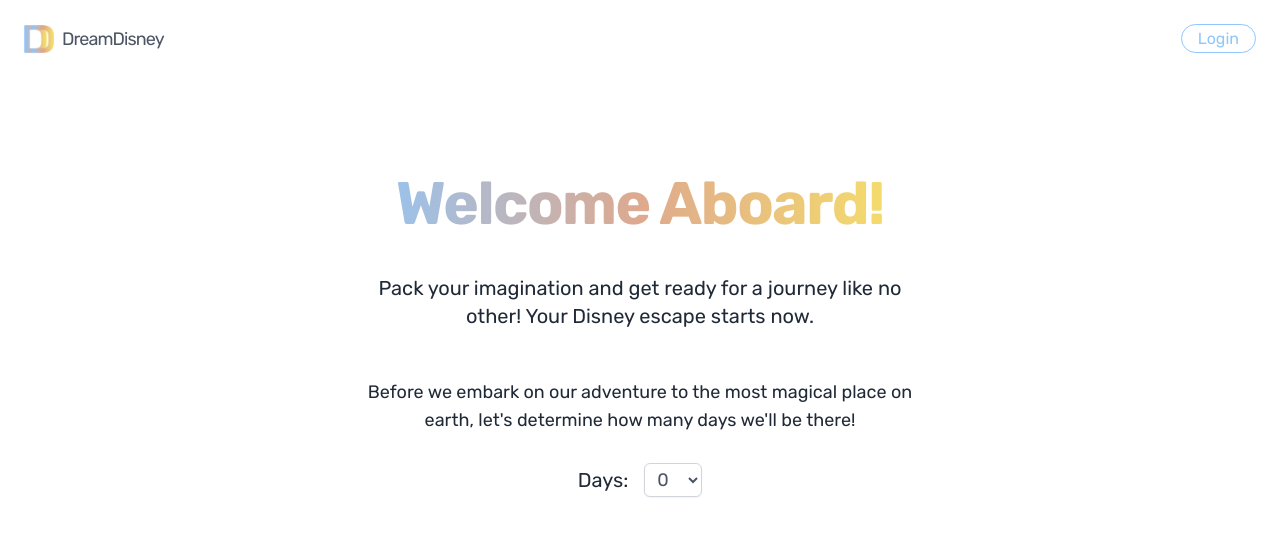
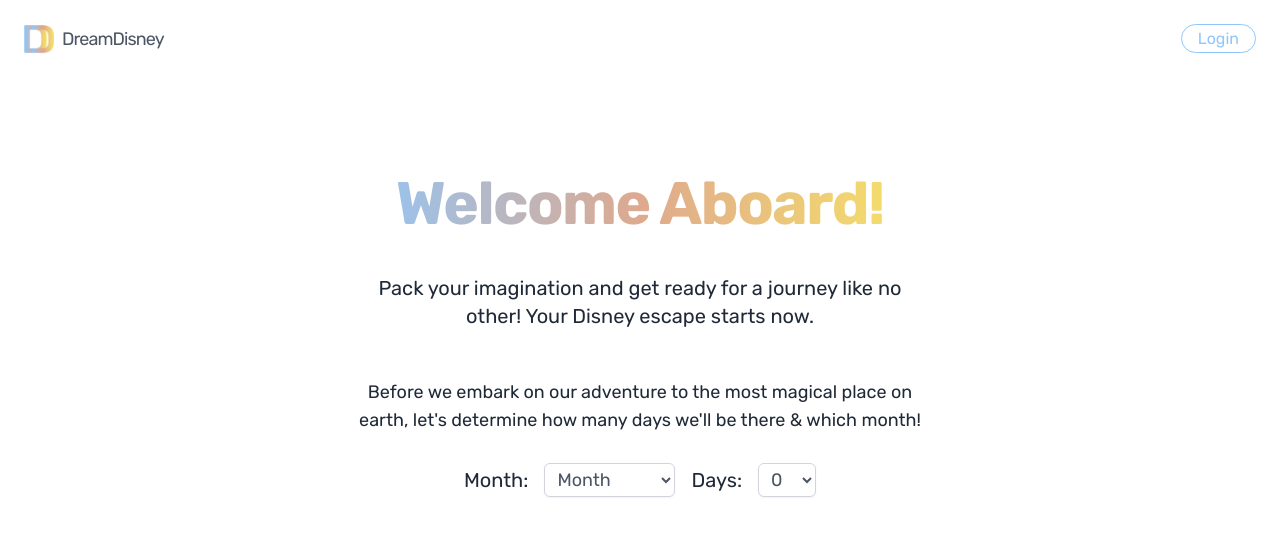
Before and after one commit to BrandonGormley/dreamdisneyai, a Next.js app: page /magic in a window 1280 px wide. Shown: the top 536 px of the page. Built offline with nearby package versions, Linux system fonts and the light colour scheme.

Commit message:
add month to day selector

```diff
--- a/src/app/components/ui/planner/DaysSelector.tsx
+++ b/src/app/components/ui/planner/DaysSelector.tsx
@@ -2,23 +2,59 @@ import React from 'react';
 
 interface DaysSelectorProps {
     daysSelected: String;
+    monthSelected: String;
     handleDaySelection: (event: React.ChangeEvent<HTMLSelectElement>) => void;
+    handleMonthSelection: (event: React.ChangeEvent<HTMLSelectElement>) => void;
     handleShowFamilySelector: () => void;
 }
 
 export default function DaysSelector({
     daysSelected,
+    monthSelected,
     handleDaySelection,
     handleShowFamilySelector,
+    handleMonthSelection,
 }: DaysSelectorProps) {
     return (
         <div className='flex flex-col items-center justify-center relative animate-fadeIn'>
             <p className='max-w-xl text-lg my-2 text-gray-800 text-center'>
                 Before we embark on our adventure to the most magical place on
-                earth, let's determine how many days we'll be there!
+                earth, let's determine how many days we'll be there & which
+                month!
             </p>
+
+            <div className='flex flex-row justify-center items-center'>
                 <div className='flex justify-center items-center py-4 text-gray-800'>
-                <p className='max-w-xl my-2 text-center mx-2 text-xl'>Days:</p>
+                    <p className='max-w-xl my-2 text-center mx-2 text-xl'>
+                        Month:
+                    </p>
+                    <select
+                        // @ts-ignore
+                        value={monthSelected}
+                        onChange={handleMonthSelection}
+                        name='month'
+                        id='month'
+                        className='mx-2 text-lg text-gray-600 px-2 py-1 bg-white border border-gray-300 rounded-md shadow-sm focus:outline-none focus:border-blue-500'
+                    >
+                        <option value='0'>Month</option>
+                        <option value='January'>January</option>
+                        <option value='February'>February</option>
+                        <option value='March'>March</option>
+                        <option value='April'>April</option>
+                        <option value='May'>May</option>
+                        <option value='June'>June</option>
+                        <option value='July'>July</option>
+                        <option value='August'>August</option>
+                        <option value='Sepetember'>September</option>
+                        <option value='October'>October</option>
+                        <option value='November'>November</option>
+                        <option value='December'>December</option>
+                    </select>
+                </div>{' '}
+                <div className='flex justify-center items-center py-4 text-gray-800'>
+                    <p className='max-w-xl my-2 text-center mx-2 text-xl'>
+                        Days:
+                    </p>
                     <select
                         // @ts-ignore
                         value={daysSelected}
@@ -40,9 +76,11 @@ export default function DaysSelector({
                         <option value='10'>10</option>
                     </select>
                 </div>
+            </div>
+
             {Number(daysSelected) > 0 && (
                 <div className='flex flex-col animate-fadeIn'>
-                    <p className='text-center mb-6 text-2xl text-gray-600'>{`${daysSelected} Days of Magic coming up!`}</p>
+                    <p className='text-center mb-6 text-2xl text-gray-600'>{`${daysSelected} Days of Magic coming up for your trip in ${monthSelected}!`}</p>
                     <button
                         onClick={handleShowFamilySelector}
                         className='transition bg-gradient-to-r text-center from-lightblue to-lightblue-dark text-white px-8 py-3 rounded-full hover:shadow-md hover:shadow-sand mx-auto w-full max-w-[200px]'
--- a/src/app/components/ui/planner/Planner.tsx
+++ b/src/app/components/ui/planner/Planner.tsx
@@ -5,6 +5,7 @@ import FamilySelector from './FamilySelector';
 
 export default function Planner() {
     const [daysSelected, setDaysSelected] = useState('');
+    const [monthSelected, setMonthSelected] = useState('');
     const [adultsSelected, setAdultsSelected] = useState('');
     const [childrenSelected, setChildrenSelected] = useState('');
 
@@ -16,13 +17,16 @@ export default function Planner() {
     ) => {
         setDaysSelected(event.target.value);
     };
-
+    const handleMonthSelection = (
+        event: React.ChangeEvent<HTMLSelectElement>
+    ) => {
+        setMonthSelected(event.target.value);
+    };
     const handleAdultsSelection = (
         event: React.ChangeEvent<HTMLSelectElement>
     ) => {
         setAdultsSelected(event.target.value);
     };
-
     const handleChildrenSelection = (
         event: React.ChangeEvent<HTMLSelectElement>
     ) => {
@@ -38,6 +42,8 @@ export default function Planner() {
             {showDaySelector && (
                 <DaysSelector
                     daysSelected={daysSelected}
+                    monthSelected={monthSelected}
+                    handleMonthSelection={handleMonthSelection}
                     handleDaySelection={handleDaySelection}
                     handleShowFamilySelector={handleShowFamilySelector}
                 />
```
Lines whose indentation alone changed are shown as unchanged.
